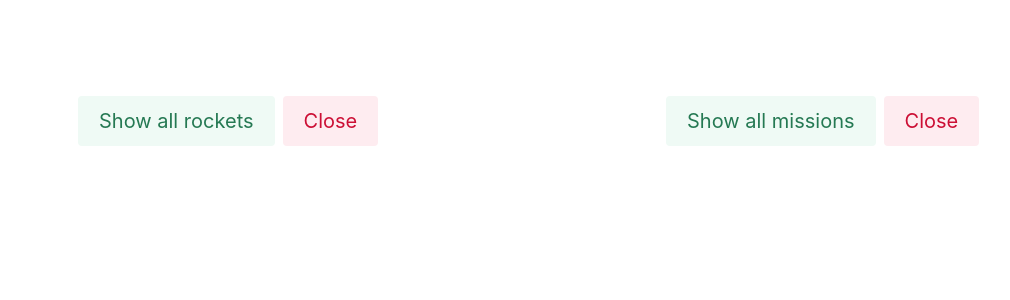
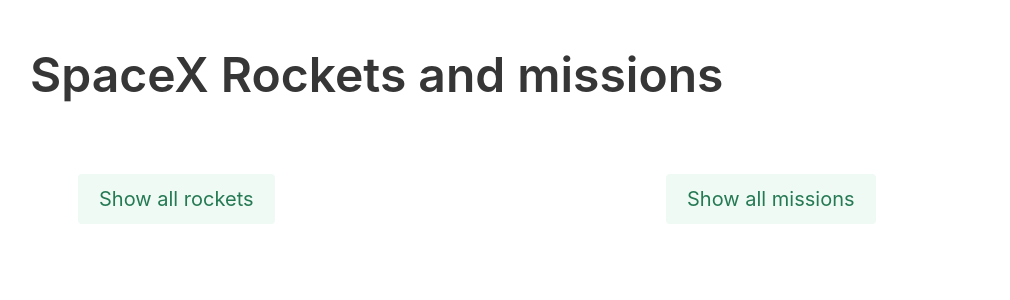
Before and after one commit to petrasamskar/vue3Lab, a Vue app in the folder spaceX/: page / in a window 1280 px wide. Shown: the top 300 px of the page, without its empty margins (34-1044 px from the left). Built offline with nearby package versions, Linux system fonts and the light colour scheme.

Commit message:
some styling

```diff
--- a/spaceX/src/App.vue
+++ b/spaceX/src/App.vue
@@ -1,4 +1,5 @@
 <template>
+  <h1 class="title is-1">SpaceX Rockets and missions</h1>
   <div class="columns">
     <div class="column">
       <section class="section">
--- a/spaceX/src/components/Missions.vue
+++ b/spaceX/src/components/Missions.vue
@@ -7,15 +7,9 @@
       >
         Show all missions
       </button>
-      <button
-        @click="close()"
-        class="button is-medium button is-danger is-light"
-      >
-        Close
-      </button>
     </div>
     <div v-if="error">{{ error }}</div>
-    <div v-for="mission in missions" :style="opened">
+    <div v-for="mission in missions" :style="style">
       <Mission :mission="mission" />
     </div>
   </div>
@@ -33,7 +27,7 @@
   setup() {
     const error = ref("");
     const store = useStore<State>();
-    const opened = ref("");
+    const opened = ref(false);
 
     const getAllMissions = async () => {
       try {
@@ -44,22 +38,21 @@
           }
           store.commit("setMissions", await data.json());
         }
-        opened.value = "";
+        opened.value = !opened.value;
       } catch (err: any) {
         error.value = err.message;
         console.log(err);
       }
     };
-    const close = () => {
-      opened.value = "display:none";
-    };
     const missions = computed(() => store.state.missions);
+    const style = computed(() => (opened.value ? "" : "display:none"));
     return {
       missions,
       error,
       getAllMissions,
       opened,
       close,
+      style,
     };
   },
 });
--- a/spaceX/src/components/Rocket.vue
+++ b/spaceX/src/components/Rocket.vue
@@ -2,7 +2,7 @@
   <div class="card">
     <div class="card-image">
       <figure class="image is-4by3">
-        <img :src="rocket.flickr_images[0]" alt="Placeholder image" />
+        <img :src="rocket.flickr_images[0]" alt="No image available" />
       </figure>
     </div>
     <div class="card-content">
--- a/spaceX/src/components/Rockets.vue
+++ b/spaceX/src/components/Rockets.vue
@@ -7,16 +7,10 @@
       >
         Show all rockets
       </button>
-      <button
-        @click="close()"
-        class="button is-medium button is-danger is-light"
-      >
-        Close
-      </button>
     </div>
     <div v-if="error">{{ error }}</div>
-    <section v-for="rocket in rockets" :style="opened">
-      <Rocket :rocket="rocket" />
+    <section v-for="rocket in rockets" :style="style">
+      <Rocket :rocket="rocket" :key="rocket.id" />
     </section>
   </div>
 </template>
@@ -32,7 +26,7 @@
   components: { Rocket },
   setup() {
     const error = ref("");
-    const opened = ref("");
+    const opened = ref(false);
     const store = useStore<State>();
     const getAllRockets = async () => {
       try {
@@ -43,22 +37,21 @@
           }
           store.commit("setRockets", await data.json());
         }
-        opened.value = "";
+        opened.value = !opened.value;
       } catch (err: any) {
         error.value = err.message;
         console.log(err);
       }
     };
-    const close = () => {
-      opened.value = "display:none";
-    };
     const rockets = computed(() => store.state.rockets);
+    const style = computed(() => (opened.value ? "" : "display:none"));
     return {
       rockets,
       error,
       getAllRockets,
       opened,
       close,
+      style,
     };
   },
 });
```
